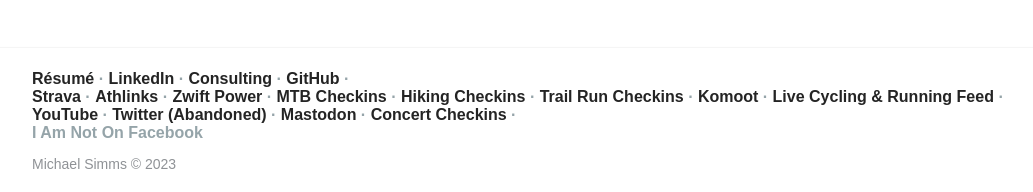
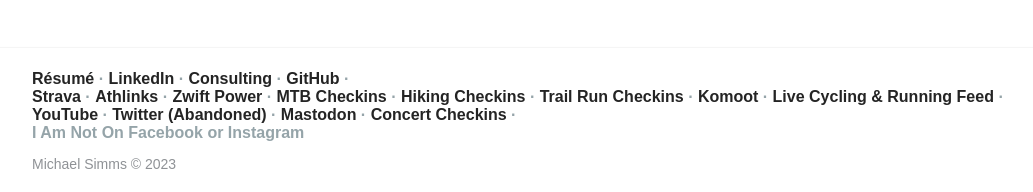
Before and after one commit to msimms/www_mikesimms, a plain HTML site: page index.html in a window 1280 px wide. Shown: the part 1225-1417 px from the top of the page, without its empty margins (28-1061 px from the left). Drawn offline with nearby package versions, Linux system fonts and the light colour scheme.

Commit message:
Update fb statement.

```diff
--- a/index.html
+++ b/index.html
@@ -117,7 +117,7 @@
                 <a href="https://www.setlist.fm/user/msimms">Concert Checkins</a>
                 ·
                 <br>
-                I Am Not On Facebook
+                I Am Not On Facebook or Instagram
             </p>
             <p class="footer-company-name">Michael Simms &copy; 2023</p>
         </div>
```
